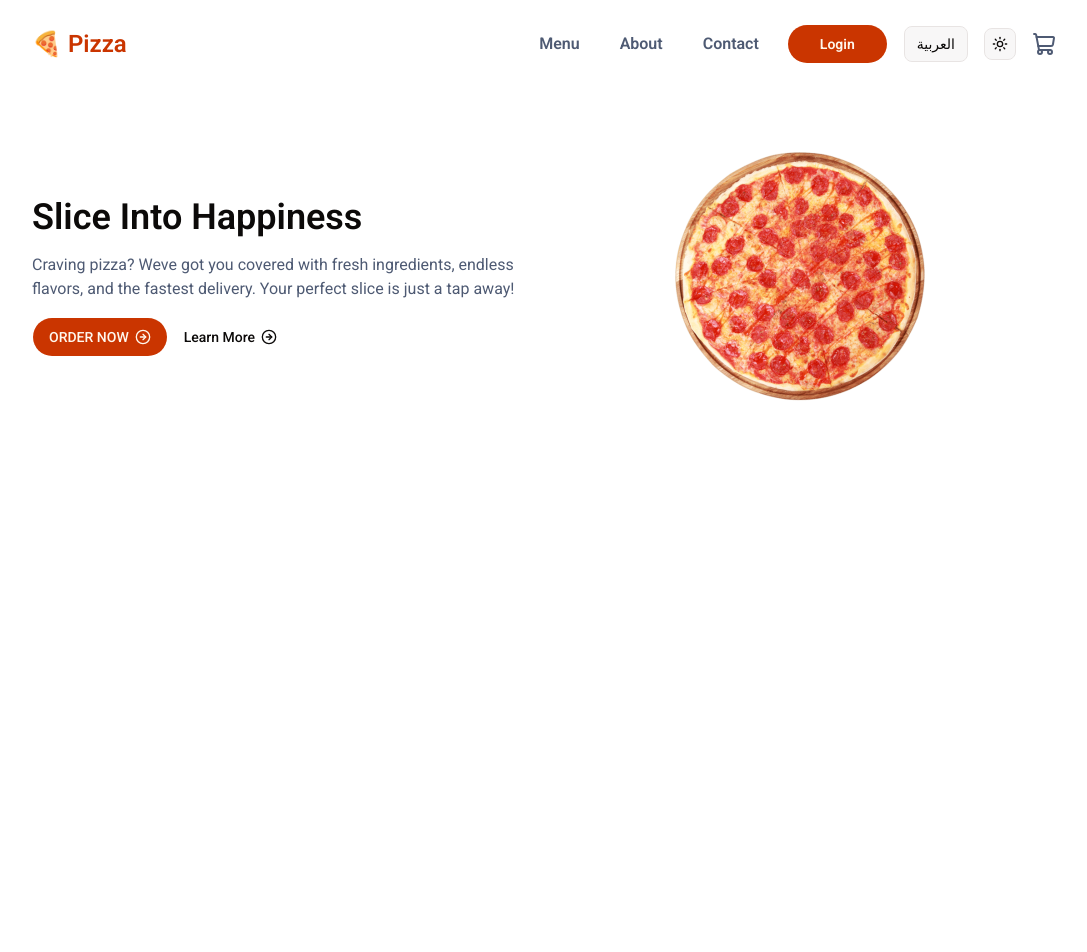
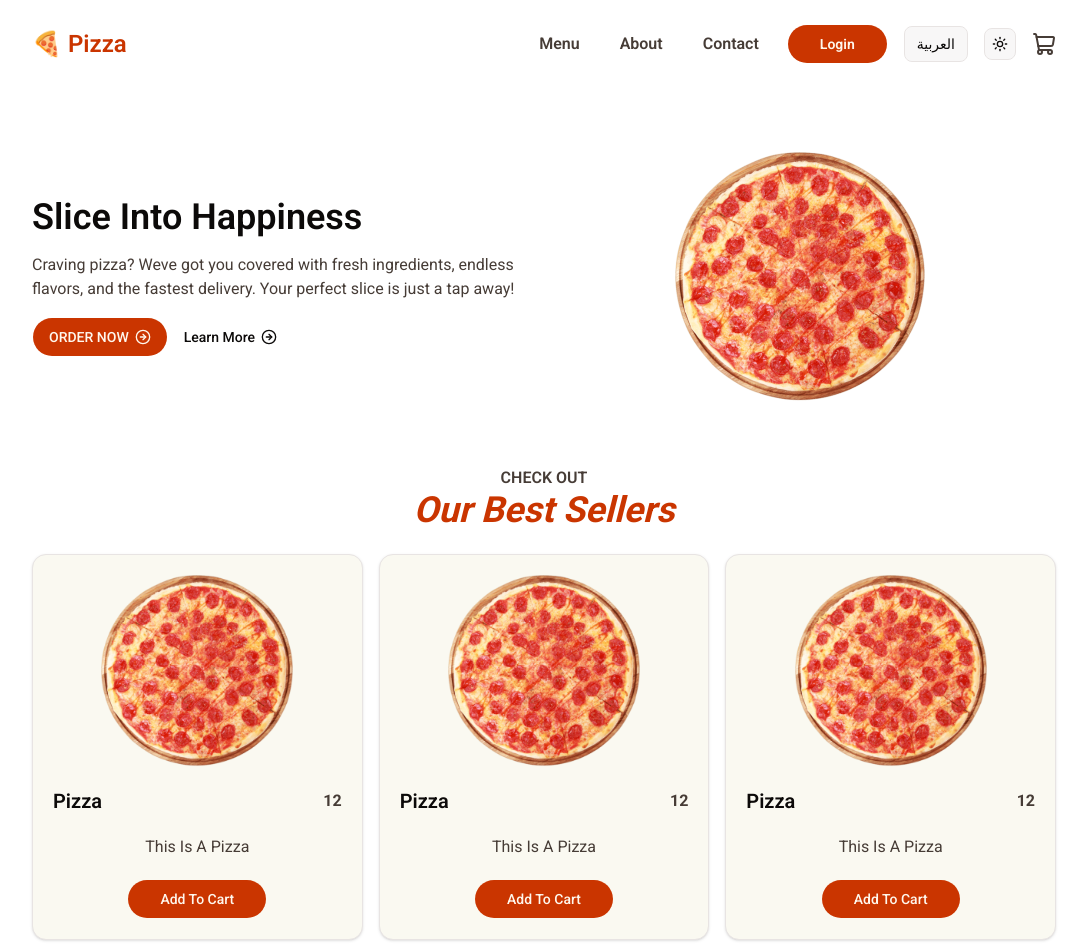
Before and after one commit to Mahmoud-Ragab-Khalifa/Pizza-Station, a Next.js app: page / in a window 1280 px wide. Shown: the top 952 px of the page, without its empty margins (96-1183 px from the left). Before the commit the page ends 800 px from the top, so only its background shows below. Built offline with nearby package versions, Linux system fonts and the light colour scheme.

Commit message:
add dummy menu items data in best sellers section

```diff
--- a/src/app/globals.css
+++ b/src/app/globals.css
@@ -49,7 +49,7 @@
 }
 
 :root {
-  --card: oklch(1 0 0);
+  --card: oklch(0.98 0.01 95);
   --card-foreground: oklch(0.147 0.004 49.3);
   --popover: oklch(1 0 0);
   --popover-foreground: oklch(0.147 0.004 49.3);
@@ -59,7 +59,7 @@
   --secondary-foreground: oklch(0.21 0.006 285.885);
   --muted: oklch(81.809% 0.00558 16.354);
   --muted-foreground: oklch(0.547 0.021 43.1);
-  --accent: oklch(0.467 0.043 264.9);
+  --accent: oklch(36.464% 0.01728 52.839);
   --accent-foreground: oklch(0.214 0.009 43.1);
   --destructive: oklch(0.577 0.245 27.325);
   --border: oklch(0.922 0.005 34.3);
@@ -85,8 +85,8 @@
 
 .dark {
   --background: oklch(0.147 0.004 49.3);
-  --foreground: oklch(0.986 0.002 67.8);
-  --card: oklch(0.214 0.009 43.1);
+  --foreground: var(--color-neutral-300);
+  --card: oklch(0.22 0.01 49.3);
   --card-foreground: oklch(0.986 0.002 67.8);
   --popover: oklch(0.214 0.009 43.1);
   --popover-foreground: oklch(0.986 0.002 67.8);
@@ -96,10 +96,10 @@
   --secondary-foreground: oklch(0.985 0 0);
   --muted: oklch(23.259% 0.00362 48.285);
   --muted-foreground: oklch(0.714 0.014 41.2);
-  --accent: oklch(64.972% 0.01508 34.065);
+  --accent: oklch(72.544% 0.04715 47.985);
   --accent-foreground: oklch(0.986 0.002 67.8);
   --destructive: oklch(0.704 0.191 22.216);
-  --border: oklch(1 0 0 / 10%);
+  --border: oklch(0.28 0.01 49.3);
   --input: oklch(1 0 0 / 15%);
   --ring: oklch(0.547 0.021 43.1);
   --chart-1: oklch(0.837 0.128 66.29);
--- a/src/app/page.tsx
+++ b/src/app/page.tsx
@@ -1,9 +1,12 @@
+import BestSellers from "@/components/BestSellers";
 import Hero from "@/components/Hero";
 
 export default function Home() {
   return (
     <main>
       <Hero />
+
+      <BestSellers />
     </main>
   );
 }
--- /dev/null
+++ b/src/components/BestSellers/index.tsx
@@ -0,0 +1,74 @@
+import Image from "next/image";
+import MainHeading from "../MainHeading";
+import { Button } from "../ui/button";
+
+const bestSellersList = [
+  {
+    id: crypto.randomUUID(),
+    name: "Pizza",
+    description: "This Is A Pizza",
+    basePrice: 12,
+    image: "/assets/images/pizza.png",
+  },
+  {
+    id: crypto.randomUUID(),
+    name: "Pizza",
+    description: "This Is A Pizza",
+    basePrice: 12,
+    image: "/assets/images/pizza.png",
+  },
+  {
+    id: crypto.randomUUID(),
+    name: "Pizza",
+    description: "This Is A Pizza",
+    basePrice: 12,
+    image: "/assets/images/pizza.png",
+  },
+];
+
+const BestSellers = () => {
+  return (
+    <section className="section-gap">
+      <div className="container">
+        <div className="text-center mb-6">
+          <MainHeading subTitle="Check Out" title="Our Best Sellers" />
+        </div>
+
+        <div className="menuItemsList grid grid-cols-1 md:grid-cols-3 gap-4">
+          {bestSellersList.map(
+            ({ id, image, name, basePrice, description }) => (
+              <div
+                className="menuItem p-5 bg-card border border-border rounded-xl shadow-sm hover:shadow-md hover:border-primary/20 transition-all duration-300"
+                key={id}
+              >
+                <Image
+                  src={image}
+                  alt={name}
+                  width={192}
+                  height={192}
+                  className="mx-auto"
+                />
+
+                <div className="flex items-center justify-between my-5">
+                  <h4 className="font-semibold text-xl">{name}</h4>
+
+                  <strong className="text-accent">{basePrice}</strong>
+                </div>
+
+                <p className="text-accent text-center">{description}</p>
+
+                <div className="text-center">
+                  <Button className="mt-5 px-8" size={"lg"}>
+                    Add To Cart
+                  </Button>
+                </div>
+              </div>
+            ),
+          )}
+        </div>
+      </div>
+    </section>
+  );
+};
+
+export default BestSellers;
```
